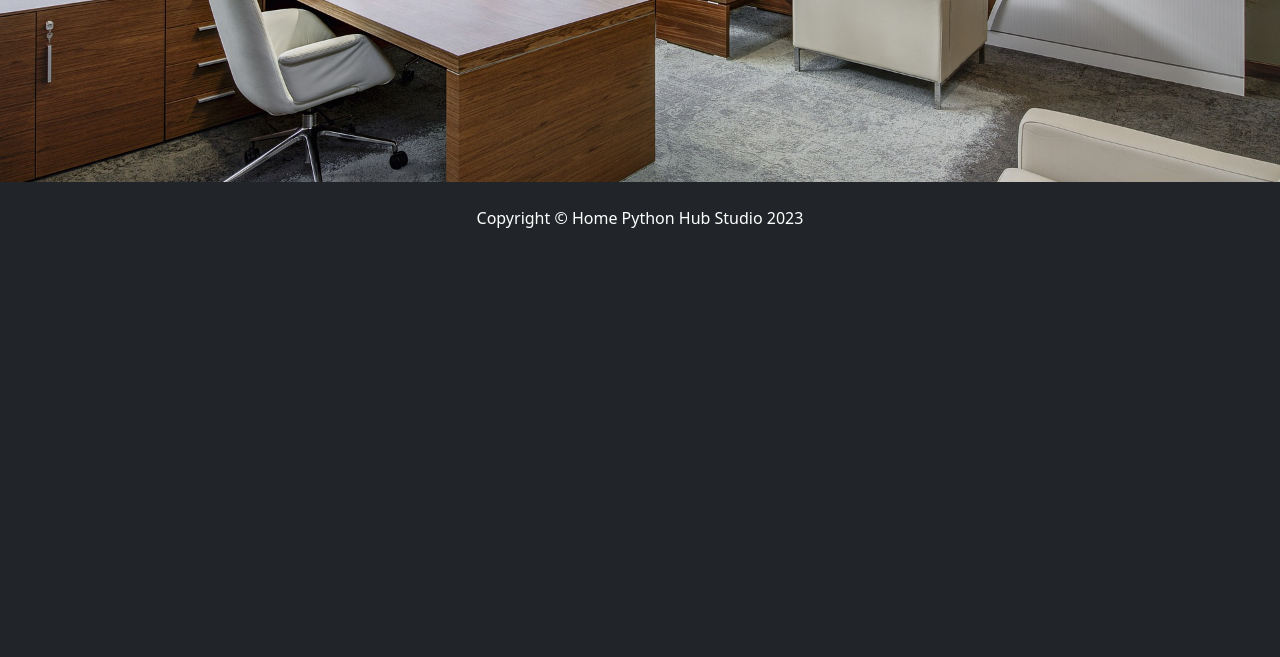
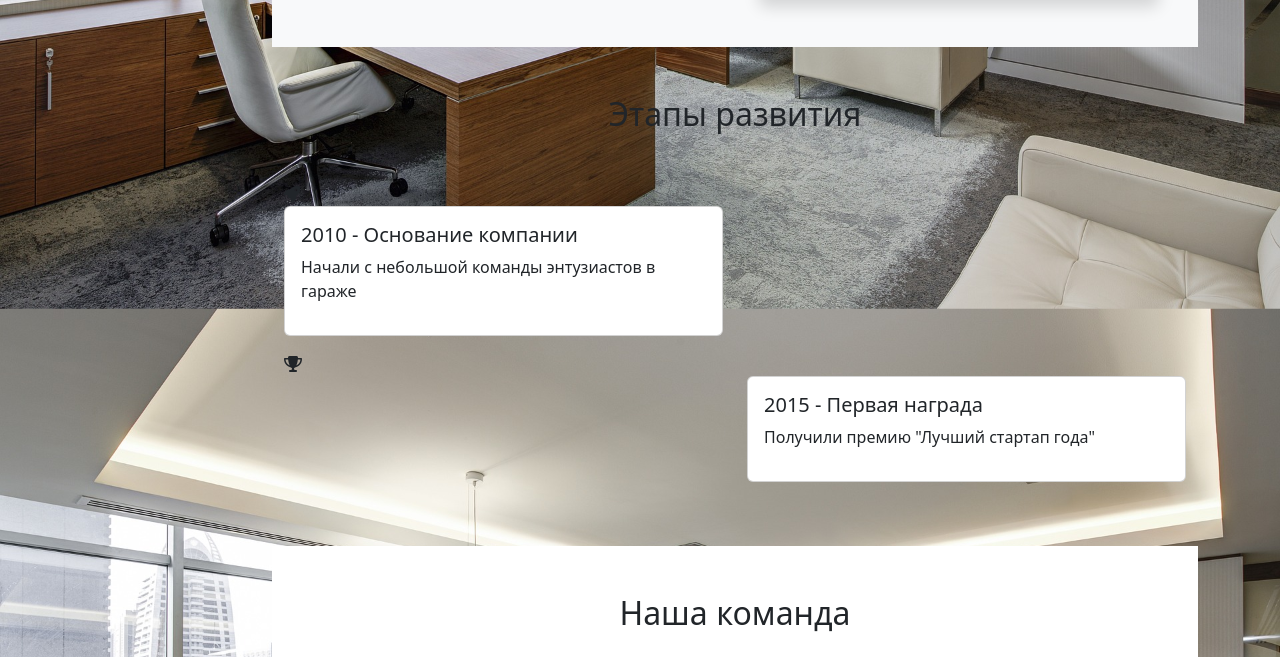
Before and after one commit to aslantos/web-shop, a Django app: page /about/ in a window 1280 px wide. Shown: the part 546-1203 px from the top of the page. Before the commit the page ends 774 px from the top, so only its background shows below. Run offline with Django 4.2, Linux system fonts and the light colour scheme; data comes from the database, SQL or seed files in the repository; some libraries are stand-ins or nearby versions.

Commit message:
Update about.html

```diff
--- a/main/templates/main/about.html
+++ b/main/templates/main/about.html
@@ -3,21 +3,146 @@
 
 {% block css %}
     <link rel="stylesheet" href="{% static "deps/css/my_footer_css.css" %}">
+    <style>
+        .about-hero {
+            background: linear-gradient(rgba(0,0,0,0.7), url('{% static "deps/images/about-bg.jpg" %}');
+            background-size: cover;
+            background-position: center;
+            padding: 120px 0;
+            color: white;
+        }
+        .timeline {
+            position: relative;
+            padding: 40px 0;
+        }
+        .timeline::before {
+            content: '';
+            position: absolute;
+            left: 50%;
+            width: 2px;
+            height: 100%;
+            background: #dee2e6;
+        }
+        .timeline-item {
+            position: relative;
+            margin-bottom: 50px;
+        }
+        .timeline-icon {
+            position: absolute;
+            left: 50%;
+            transform: translateX(-50%);
+            width: 40px;
+            height: 40px;
+            border-radius: 50%;
+            background: #4a90e2;
+            display: flex;
+            align-items: center;
+            justify-content: center;
+            color: white;
+            font-size: 1.2rem;
+        }
+        .team-card {
+            transition: transform 0.3s;
+            border: none;
+            overflow: hidden;
+        }
+        .team-card:hover {
+            transform: translateY(-10px);
+        }
+        .team-img {
+            height: 250px;
+            object-fit: cover;
+            transition: transform 0.3s;
+        }
+        .team-card:hover .team-img {
+            transform: scale(1.05);
+        }
+    </style>
 {% endblock css %}
 
+{% block content %}
+<section class="about-hero">
+    <div class="container text-center">
+        <h1 class="display-4 mb-4">Наша история</h1>
+        <p class="lead">Более 10 лет качества и инноваций</p>
+    </div>
+</section>
 
-{% block content %}
-    <div  class="mt-5 pt-5 bg-white custom-shadow rounded">
-        <h2 class = "m-2"><strong>{{ content }}</strong></h2>
-        <p class = "m-2">{{ text_on_page }}</p>
+<section class="py-5 bg-light">
+    <div class="container">
+        <div class="row g-5">
+            <div class="col-md-6" data-aos="fade-right">
+                <h2 class="mb-4">Наша миссия</h2>
+                <p class="lead">Мы стремимся предоставлять лучшие продукты, сочетающие в себе инновации, качество и доступность.</p>
+                <p>Основанная в 2010 году, наша компания прошла путь от небольшого стартапа до лидера рынка в своей нише.</p>
+            </div>
+            <div class="col-md-6" data-aos="fade-left">
+                <img src="{% static "deps/images/about-mission.jpg" %}" alt="Наша команда" class="img-fluid rounded shadow">
+            </div>
+        </div>
     </div>
+</section>
 
+<section class="timeline py-5">
+    <div class="container">
+        <h2 class="text-center mb-5">Этапы развития</h2>
+
+        <div class="timeline-item" data-aos="zoom-in">
+            <div class="timeline-icon">
+                <i class="fas fa-rocket"></i>
+            </div>
+            <div class="row">
+                <div class="col-md-6">
+                    <div class="card mb-3">
+                        <div class="card-body">
+                            <h5>2010 - Основание компании</h5>
+                            <p>Начали с небольшой команды энтузиастов в гараже</p>
+                        </div>
+                    </div>
+                </div>
+            </div>
+        </div>
+
+        <div class="timeline-item" data-aos="zoom-in">
+            <div class="timeline-icon">
+                <i class="fas fa-trophy"></i>
+            </div>
+            <div class="row justify-content-end">
+                <div class="col-md-6">
+                    <div class="card mb-3">
+                        <div class="card-body">
+                            <h5>2015 - Первая награда</h5>
+                            <p>Получили премию "Лучший стартап года"</p>
+                        </div>
+                    </div>
+                </div>
+            </div>
+        </div>
+    </div>
+</section>
+
+<section class="py-5 bg-white">
+    <div class="container">
+        <h2 class="text-center mb-5">Наша команда</h2>
+        <div class="row g-4">
+            <div class="col-md-4" data-aos="flip-up">
+                <div class="team-card card h-100">
+                    <img src="{% static "deps/images/team1.jpg" %}" class="team-img card-img-top" alt="Основатель">
+                    <div class="card-body text-center">
+                        <h5 class="card-title">Иван Петров</h5>
+                        <p class="text-muted">Основатель & CEO</p>
+                    </div>
+                </div>
+            </div>
+            <!-- Добавьте аналогичные блоки для других членов команды -->
+        </div>
+    </div>
+</section>
+
+<section class="py-5 bg-light">
+    <div class="container text-center">
+        <h2 class="mb-4">Хотите узнать больше?</h2>
+        <a href="#" class="btn btn-primary btn-lg">Связаться с нами</a>
+    </div>
+</section>
 {% endblock content %}
-
-{% block footer %}
-<footer class="py-4 bg-dark">
-    <div class="container">
-        <p class="m-0 text-center text-white">Copyright &copy; Home Python Hub Studio 2023</p>
-    </div>
-</footer>
-{% endblock footer %}
```
